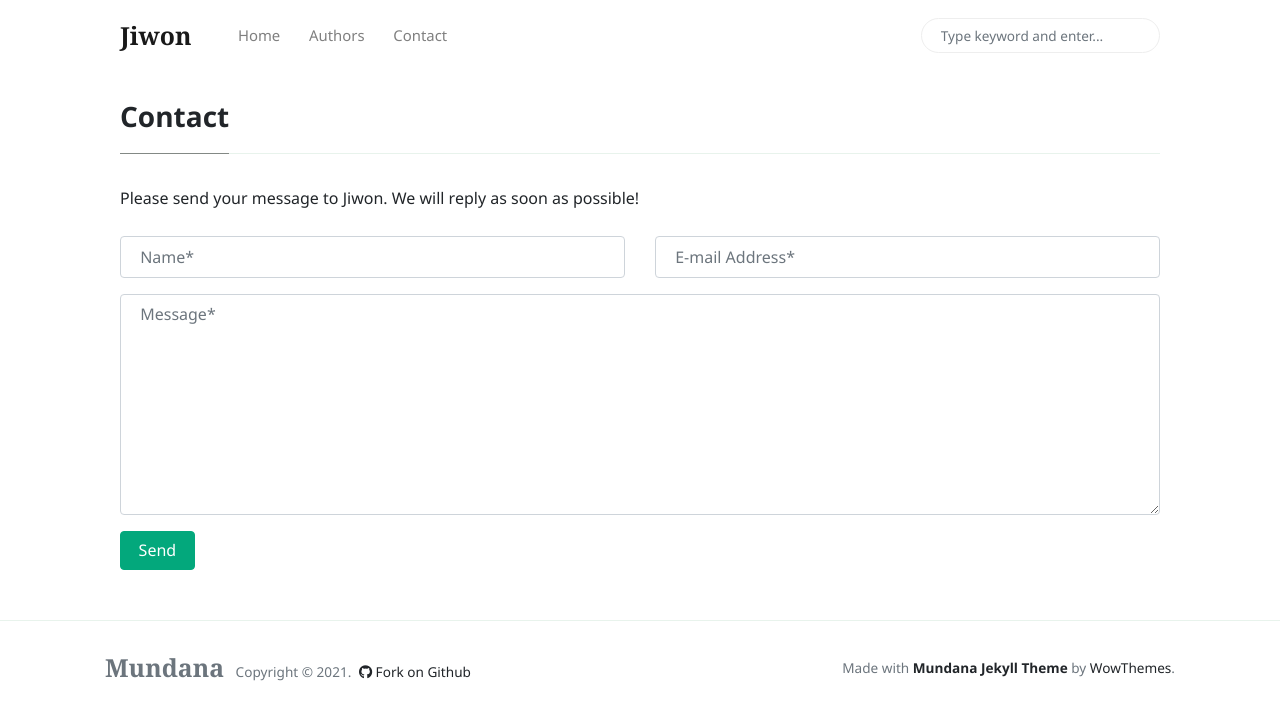
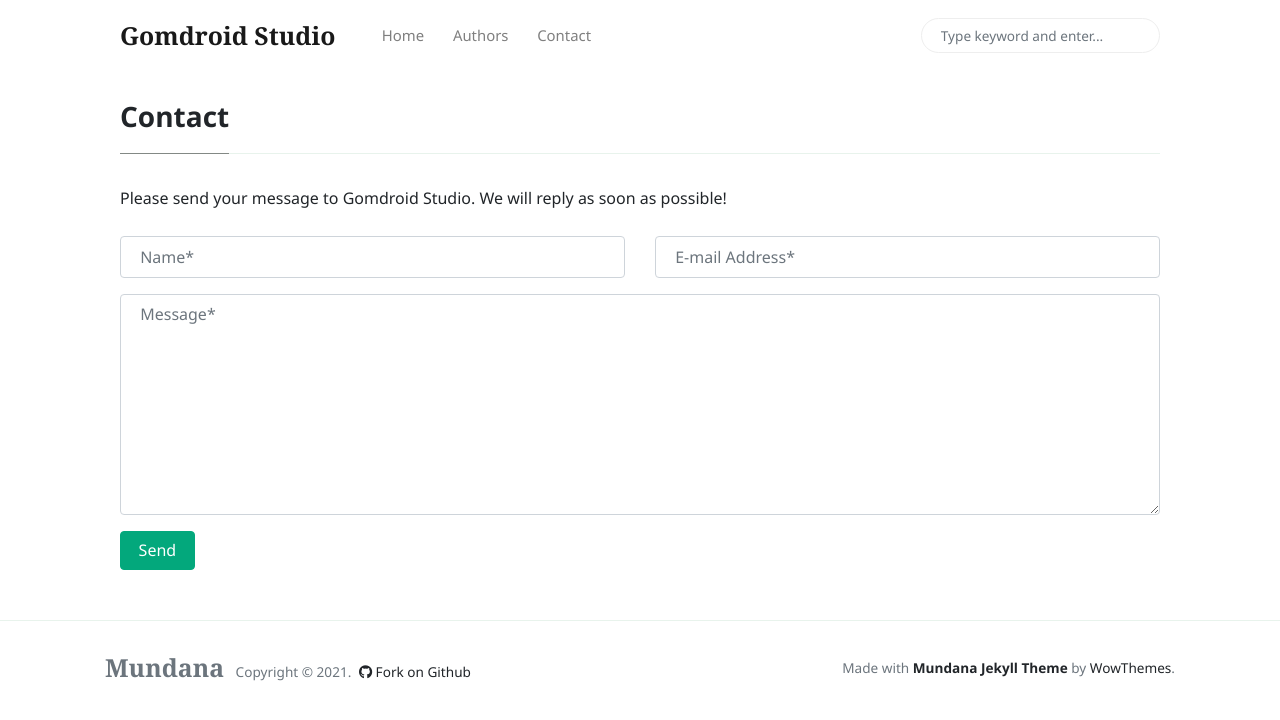
Before and after one commit to jjeewon/jjeewon.github.io, a Jekyll site: the page built from _pages/contact.md, in a window 1280 px wide. Shown: the top 720 px of the page. Built offline with Jekyll 4.4.1, drawn with Linux system fonts in a browser that asks for light colours; nearby versions of some CDN libraries.

Commit message:
Formspree 연동

```diff
--- a/_config.yml
+++ b/_config.yml
@@ -1,5 +1,5 @@
 # Site
-name: 'Jiwon'
+name: 'Gomdroid Studio'
 description: 'Mundana is a free Jekyll theme for awesome people like you, Medium like.'
 logo: 'assets/images/logo.png'
 favicon: 'assets/images/favicon.png'
@@ -38,7 +38,7 @@ authors:
     jiwon:
       name:           Jiwon
       site:           https://www.wowthemes.net
-      avatar:         /assets/images/jjeewon.jpg
+      avatar:         ./assets/images/jjeewon.jpg
       bio:            "Hi, I am Jiwon"
       email:          studio.gomroid@gmail.com
       twitter:        https://twitter.com/GomroidStudio
--- a/_pages/contact.md
+++ b/_pages/contact.md
@@ -3,7 +3,7 @@ title: "Contact"
 permalink: "/contact.html"
 ---
 
-<form action="https://formspree.io/{{site.email}}" method="POST">
+<form action="https://formspree.io/f/mleaygqj" method="POST">
 <p class="mb-4">Please send your message to {{site.name}}. We will reply as soon as possible!</p>
 <div class="form-group row">
 <div class="col-md-6">
--- a/index.html
+++ b/index.html
@@ -1,5 +1,5 @@
 ---
-title: "Mundana Free Jekyll Theme"
+title: "Gomroid Studio"
 layout: default
 pagination:
     enabled: true
```
Also changed, not shown: _pages/author-jiwon.html (added, +26 -0 lines), assets/images/jjeewon.jpg, 2 other files.
